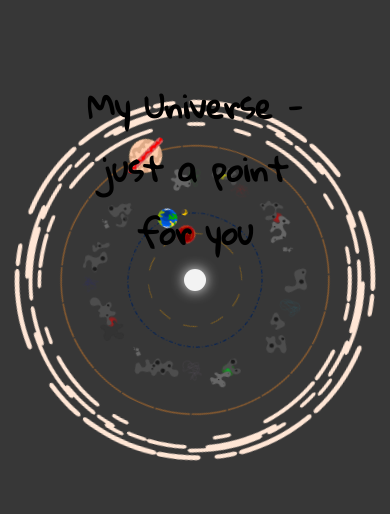
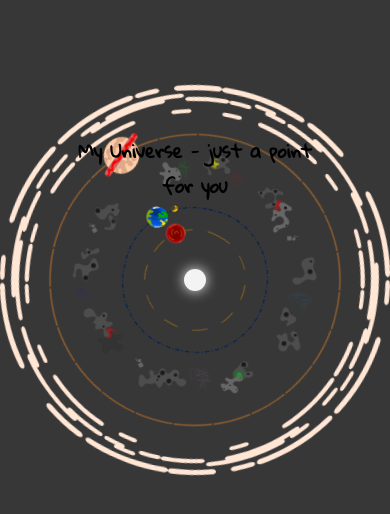
Before and after one commit to ReiiiAnd/ReiiiAnd.github.io, a plain HTML site: page index.html in a window 390 px wide. Both pictures are taken after a click on the link 195 px from the left and 280 px from the top of the page. Shown: the top 514 px of the page. Drawn offline with Linux system fonts and the light colour scheme.

Commit message:
Initial Push All

```diff
--- a/css/style.css
+++ b/css/style.css
@@ -150,19 +150,22 @@ input[name="go"]{
 }
 
 .orbitals{
-	width:366px;
-	height:366px;
+	width:30px;
+	height:30px;
 	margin:auto;
 	position:relative;
 }
 
 .orbital{
-	width:366px;
-	height:366px;
+	width:30px;
+	height:30px;
 	margin:auto;
 	position:absolute;
 	left:0;
 	top:0;
+}
+
+.animate{
 	animation: 100s linear 0s normal none infinite running rot;
   	-webkit-animation: 100s linear 0s normal none infinite running rot;
 }
@@ -185,26 +188,29 @@ input[name="go"]{
 }
 
 @media (max-width:540px){
-	.orbitals{
+	h1,h2,h3{
+		font-size: 18px;
+	}
+	/*.orbitals{
 		width:360px;
 		height:360px;
 	}
 	.orbital{
 		width: 360px;
 		height: 360px;
-	}
+	}*/
 }
 
 @media (max-width:360px){
 	h1,h2,h3{
 		font-size: 14px;
 	}
-	.orbitals{
+	/*.orbitals{
 		width:240px;
 		height:240px;
 	}
 	.orbital{
 		width: 240px;
 		height: 240px;
-	}
+	}*/
 }
--- a/js/script.js
+++ b/js/script.js
@@ -1,5 +1,5 @@
 var
-	ACTIVE_BUTTON = false;
+	ACTIVE_BUTTON = 0;
 
 
 		function O(i){
@@ -21,17 +21,21 @@ var
 		var start_button = O('clckForOpen');
 
 		start_button.addEventListener("click", function(){
-			if(ACTIVE_BUTTON == true){
+			if(ACTIVE_BUTTON == 2){
+				ACTIVE_BUTTON = 1;
 				finishModification();
-				ACTIVE_BUTTON = false;
+				setTimeout(function(){
+					ACTIVE_BUTTON = 0;
+				}, 2000)
 				return;
 			}
-			if(ACTIVE_BUTTON == false){
+			if(ACTIVE_BUTTON == 0){
+				ACTIVE_BUTTON = 1;
 				firstModification();
 				setTimeout(function(){
 					secondModification();
+					ACTIVE_BUTTON = 2;
 				}, 1000)
-				ACTIVE_BUTTON = true;
 				return;
 			}
 
@@ -44,19 +48,32 @@ var
 			}
 		}
 
+		function difMin(first, second){
+			if(first>second)return second;
+			return first;
+		}
+
 		function firstModification(){
 			var i = 0;
+			S('imageCircle').width = 0 + 'px';
+				S('imageCircle').height = 0 + 'px';
+				for(var temp = 1; temp < 8; ++temp){
+					var id_obj = 'object' + temp
+					S('object' + temp).width = 0 + 'px'//digObj(i, 20*(7-temp+1), dimentionSystem) + 'px';
+					S('object' + temp).height = 0 + 'px'//digObj(i, 20*(7-temp+1), dimentionSystem) + 'px';
+				}
 			S('imageCircle').display = 'block';
-			var dimentionSystem = 400;
+			var dimentionSystem = difMin(window.innerHeight, window.innerWidth);
 			var a = setInterval(function(){
 				i+=2;
-				//for(var temp = 1; temp < 8; ++temp){
-					//var id_obj = 'object' + temp
-					//S('object' + temp).width = digObj(i, 20*(7-temp+1), dimentionSystem) + 'px';
-					//S('object' + temp).height = digObj(i, 20*(7-temp+1), dimentionSystem) + 'px';
-				//}
+				S('imageCircle').width = digObj(i, 0, dimentionSystem) + 'px';
+				S('imageCircle').height = digObj(i, 0, dimentionSystem) + 'px';
+				for(var temp = 1; temp < 8; ++temp){
+					var id_obj = 'object' + temp
+					S('object' + temp).width = digObj(i, 0, dimentionSystem) + 'px'//digObj(i, 20*(7-temp+1), dimentionSystem) + 'px';
+					S('object' + temp).height = digObj(i, 0, dimentionSystem) + 'px'//digObj(i, 20*(7-temp+1), dimentionSystem) + 'px';
+				}
 				S('body').background = 'rgb(' + Number(255-i) +','+ Number(255-i) + ',' + Number(255-i) + ')';
-				//S('Identification').boxShadow = '0px 0px 10px rgba(' + Number(55 + i) + ',' + Number(55 + i) + ',' + Number(55 - i/4) +','+0.9+')'
 				if(i<40){
 					S('volume').background = 'rgb(' + Number(15 + i*6) +','+ Number(15 + i*6) + ',' + Number(15 + i*6) + ')';
 					S('volume').border = 'none'
@@ -66,11 +83,17 @@ var
 
 			setTimeout(function(){
 				clearInterval(a)
+				object1.classList.add('animate');
+				object2.classList.add('animate');
+				object3.classList.add('animate');
+				object4.classList.add('animate');
+				object5.classList.add('animate');
+				object6.classList.add('animate');
+				object7.classList.add('animate');
 			}, 1000)
 		}
 
 		var animationButton;
-
 		function secondModification(){
 				var arcsin = 0;
 					animationButton = setInterval(function(){
@@ -82,21 +105,31 @@ var
 					var num = arcsin - 9;
 					S('volume').boxShadow = '0px 0px ' + Number(5 + num*num/10) + 'px rgb(240,240,240)';
 				}, 100);
-
 		}
 
 		function finishModification(){
 			var i = 0;
+			var parentWidth = S('imageCircle').width;
+
 			var b = setInterval(function(){
 				i+=2;
 				if(i<=200){
 					S('body').background = 'rgb(' + Number(55+i) +','+ Number(55+i) + ',' + Number(55+i) + ')';
 				}
-				//S('Identification').boxShadow = '0px 0px 10px rgba(' + Number(55 + i) + ',' + Number(55 + i) + ',' + Number(55 - i/4) +','+0.9+')'
 				if(i<40){
 					S('volume').background = 'rgb(' + Number(255 - i*6) +','+ Number(255 - i*6) + ',' + Number(255 - i*6) + ')';
 					S('volume').border = 'none'
 					S('volume').boxShadow =  'none';
+				}
+
+				parentWidth = parentWidth.replace(/px/gi, '');
+				console.log(parentWidth);
+				var dimen = Number(parentWidth) - i*2;
+				S('imageCircle').width = dimen + 'px';
+				S('imageCircle').height = dimen + 'px';
+				for(var temp = 1; temp < 8; ++temp){
+					S('object' + temp).width = dimen + 'px'//digObj(i, 20*(7-temp+1), dimentionSystem) + 'px';
+					S('object' + temp).height = dimen + 'px'//digObj(i, 20*(7-temp+1), dimentionSystem) + 'px';
 				}
 			}, 10);
 
```
